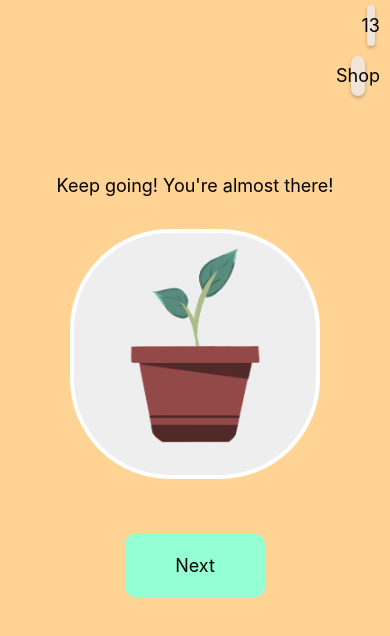
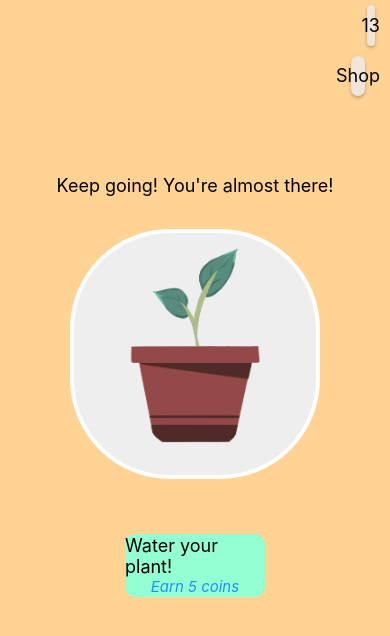
Before and after one commit to hiro111208/react-native-depression-monitor, a React Native app: screen / in a window 390 px wide. Shown: the top 636 px of the page. Built offline with nearby package versions, Linux system fonts and the light colour scheme.

Commit message:
Add button for watering the plant

```diff
--- a/screens/PlantScreen.js
+++ b/screens/PlantScreen.js
@@ -38,7 +38,8 @@ const PlantScreen = () => {
 
             <View style={[styles.nextSpace, styles.centering]}>
                 <TouchableOpacity style={[styles.optButton, styles.centering]}>
-                    <Text style={styles.text}>Next</Text>
+                    <Text style={styles.text}>Water your plant!</Text>
+                    <Text style={styles.comment}>Earn 5 coins</Text>
                 </TouchableOpacity>
             </View>
 
@@ -77,6 +78,11 @@ const styles = StyleSheet.create({
         color: "black",
         fontSize: 18,
     },
+    comment: {
+        color: "dodgerblue",
+        fontSize: 15,
+        fontStyle: 'italic'
+    },
     top: {
         height: '6%',
         flexDirection: 'row',
```
